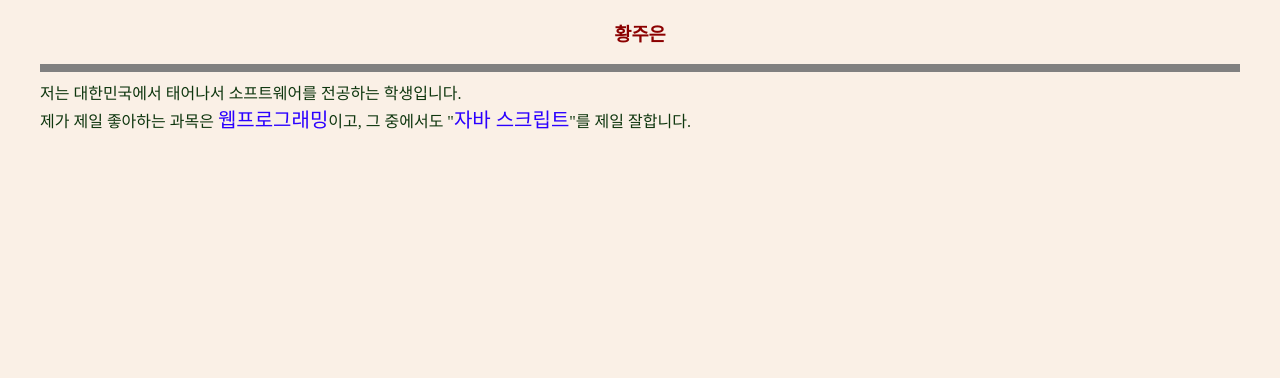
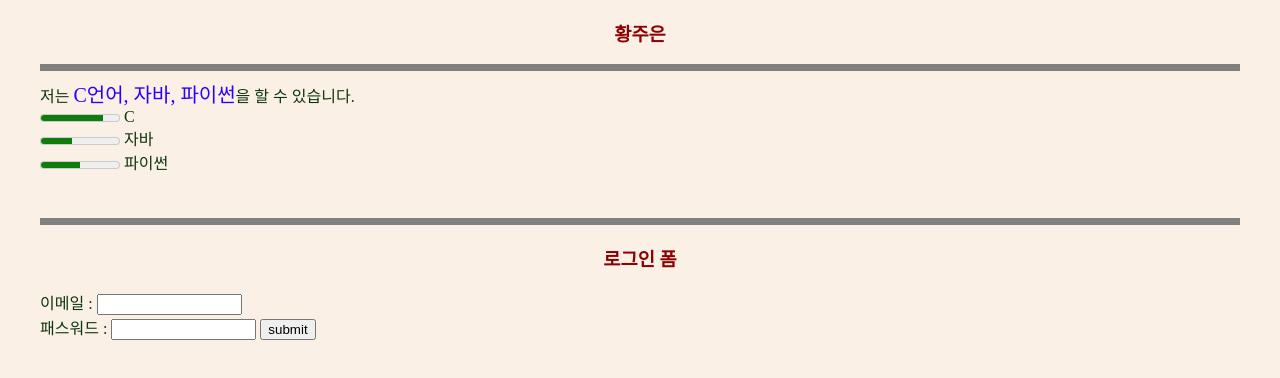
Before and after one commit to gazzaco/webprogramming, a plain HTML site: page 0917/index.html in a window 1280 px wide. Drawn offline with Linux system fonts and the light colour scheme.

Commit message:
Add files via upload

```diff
--- a/0917/index.html
+++ b/0917/index.html
@@ -7,7 +7,7 @@
             body { background-color : linen; color : rgb(14, 54, 14);
             margin-left : 40px; margin-right : 40px;}
             h3 { text-align : center; color : darkred;}
-            hr { height : 2px; border : solid grey;
+            hr { height : 1px; border : solid grey;
             background-color : grey }
             span { color: rgb(43, 0, 255); font-size: 20px; }
         </style>
@@ -16,9 +16,20 @@
         <body>
 <h3>황주은</h3>
 <hr>
-저는 대한민국에서 태어나서 소프트웨어를 전공하는 학생입니다.<div class="">
-제가 제일 좋아하는 과목은 <span>웹프로그래밍</span>이고,
-그 중에서도 "<span>자바 스크립트</span>"를 제일 잘합니다.
+저는 <span>C언어, 자바, 파이썬</span>을 할 수 있습니다.<br>
+<meter value="80" max="100">80%</meter> C
+<br>
+<meter value="40" max="100">40%</meter> 자바
+<br>
+<meter value="50" max="100">50%</meter> 파이썬
+<br><br><br>
+<hr>
+<h3>로그인 폼</h3>
+이메일 : <input type = "text" size="15" value=""><br>
+패스워드 : <input type = "password" size="15" value="">
+<input type = "submit" value = "submit">
+
+
 </body>
     </body>
 </html>
```
